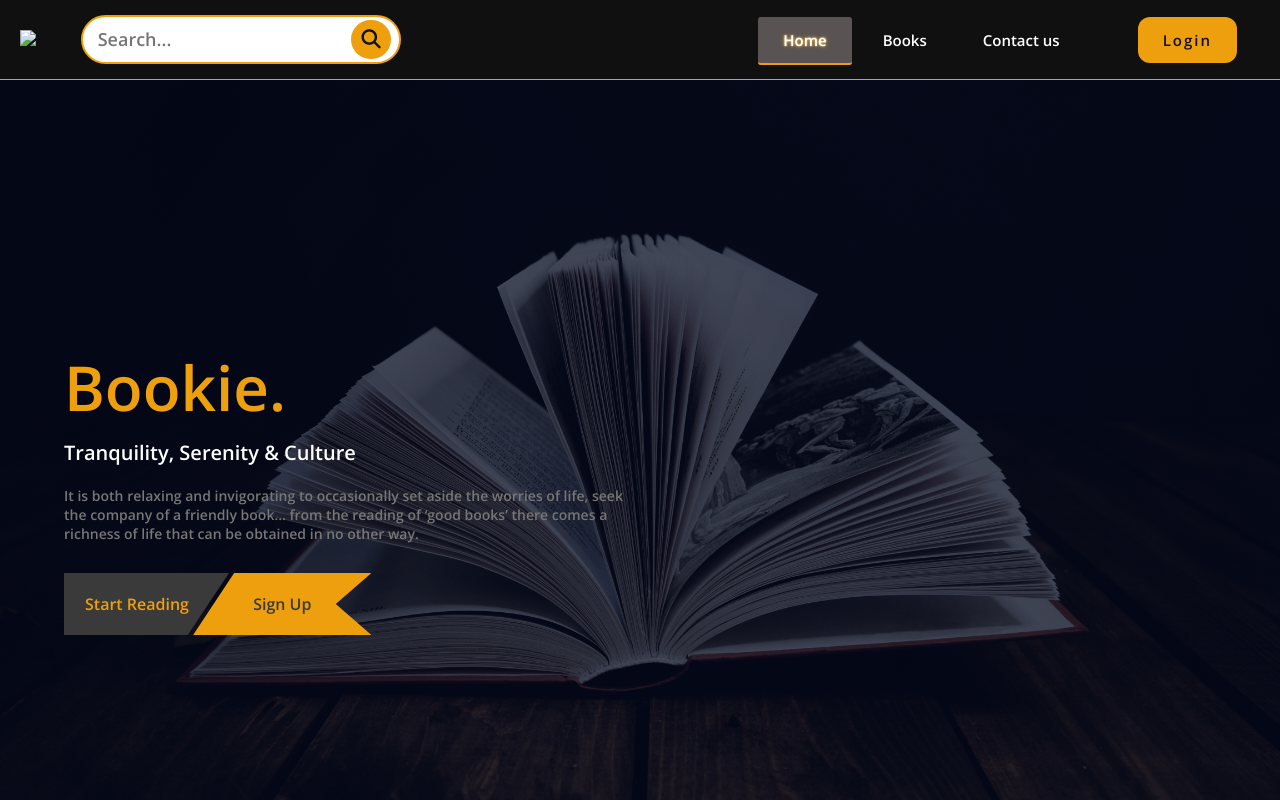
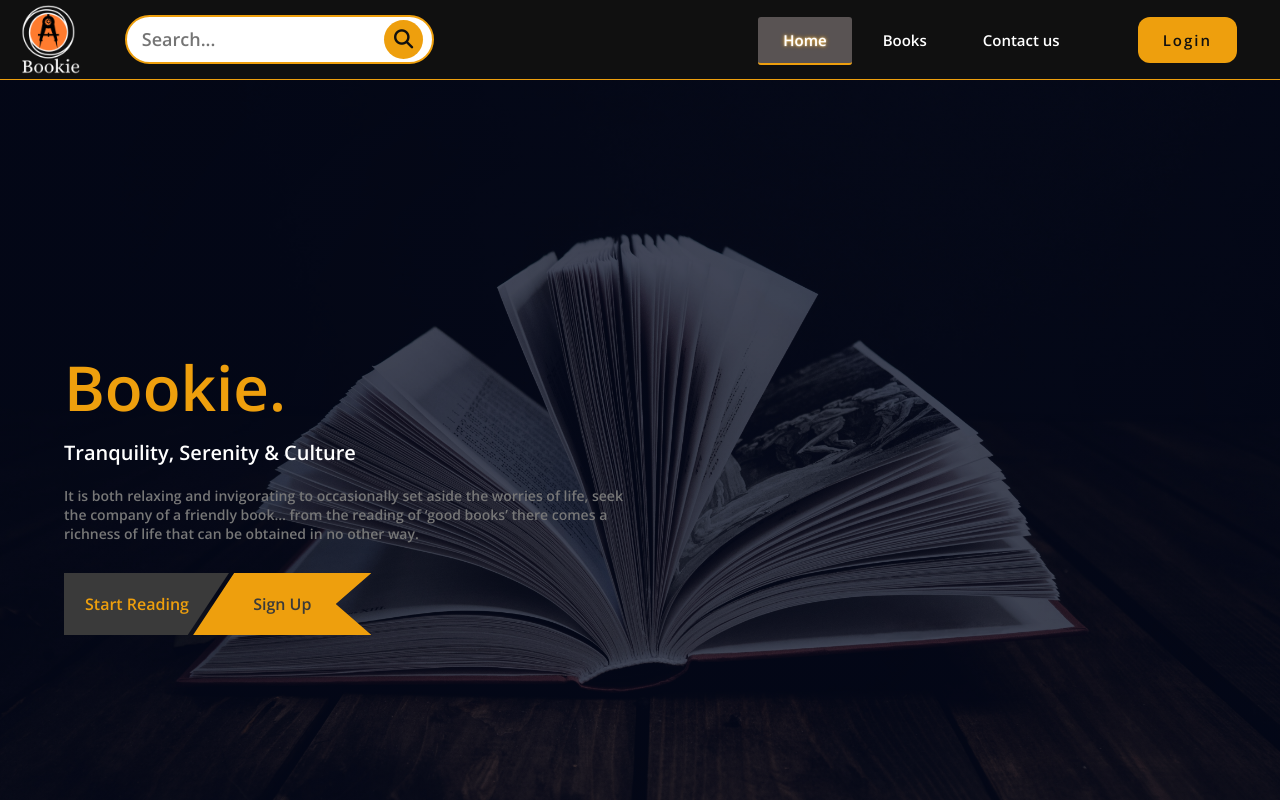
Before and after one commit to MoemenAdam/Bookie, a plain HTML site: page index.html in a window 1280 px wide. Shown: the top 800 px of the page. Drawn offline with nearby package versions, Linux system fonts and the light colour scheme; the site is published under a folder, as on GitHub Pages, so addresses that start at the root find nothing.

Commit message:
Update index.html

```diff
--- a/index.html
+++ b/index.html
@@ -16,7 +16,7 @@
 <body>
     <div class="header">
         <div class="inner-logo">
-            <a href="index.html"><img src="/Logo.png"></a>
+            <a href="index.html"><img src="Logo.png"></a>
         </div>
         <!-- -------------------------------------------------Search box area ------------------------------------------------- -->
         <div class="inner-search">
```
